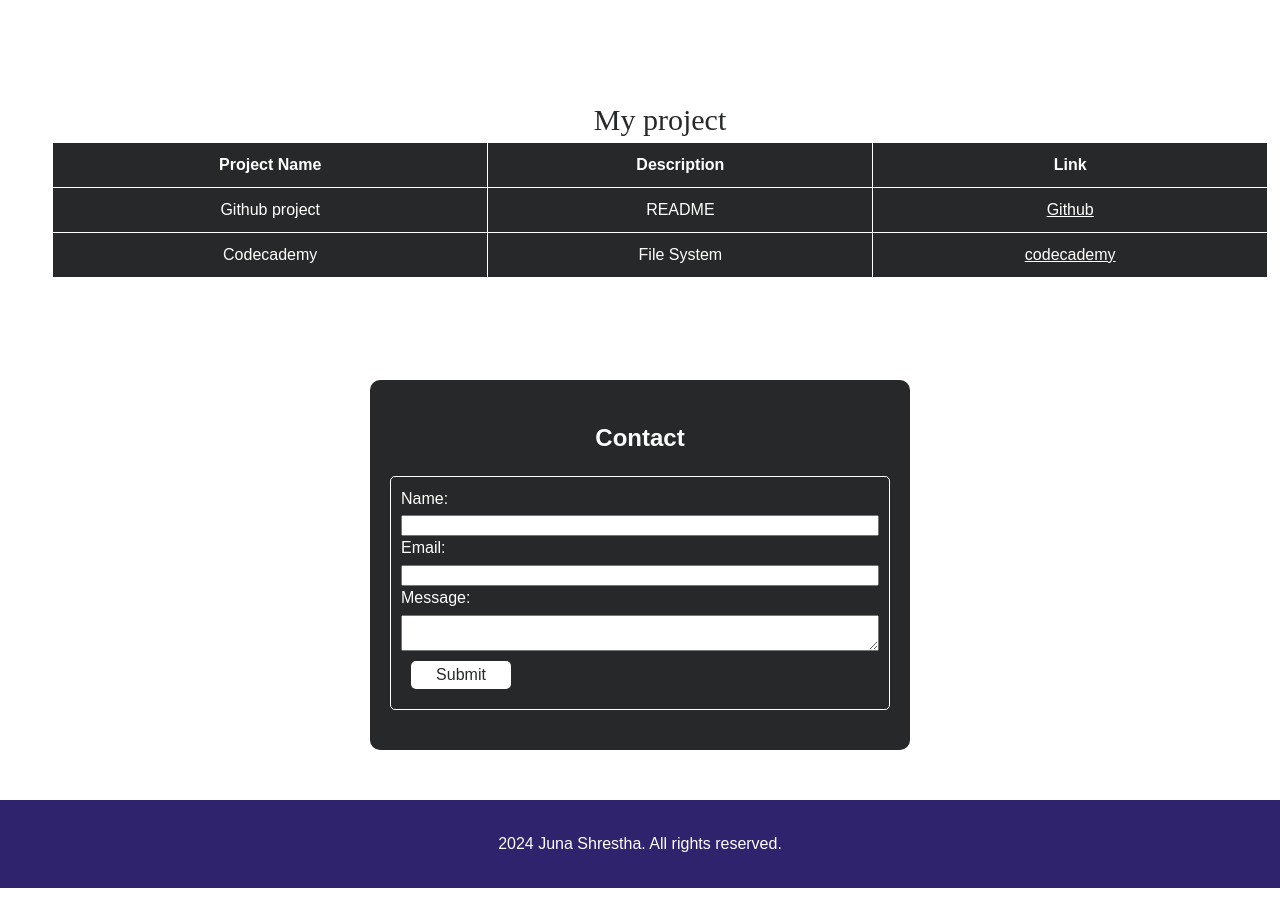
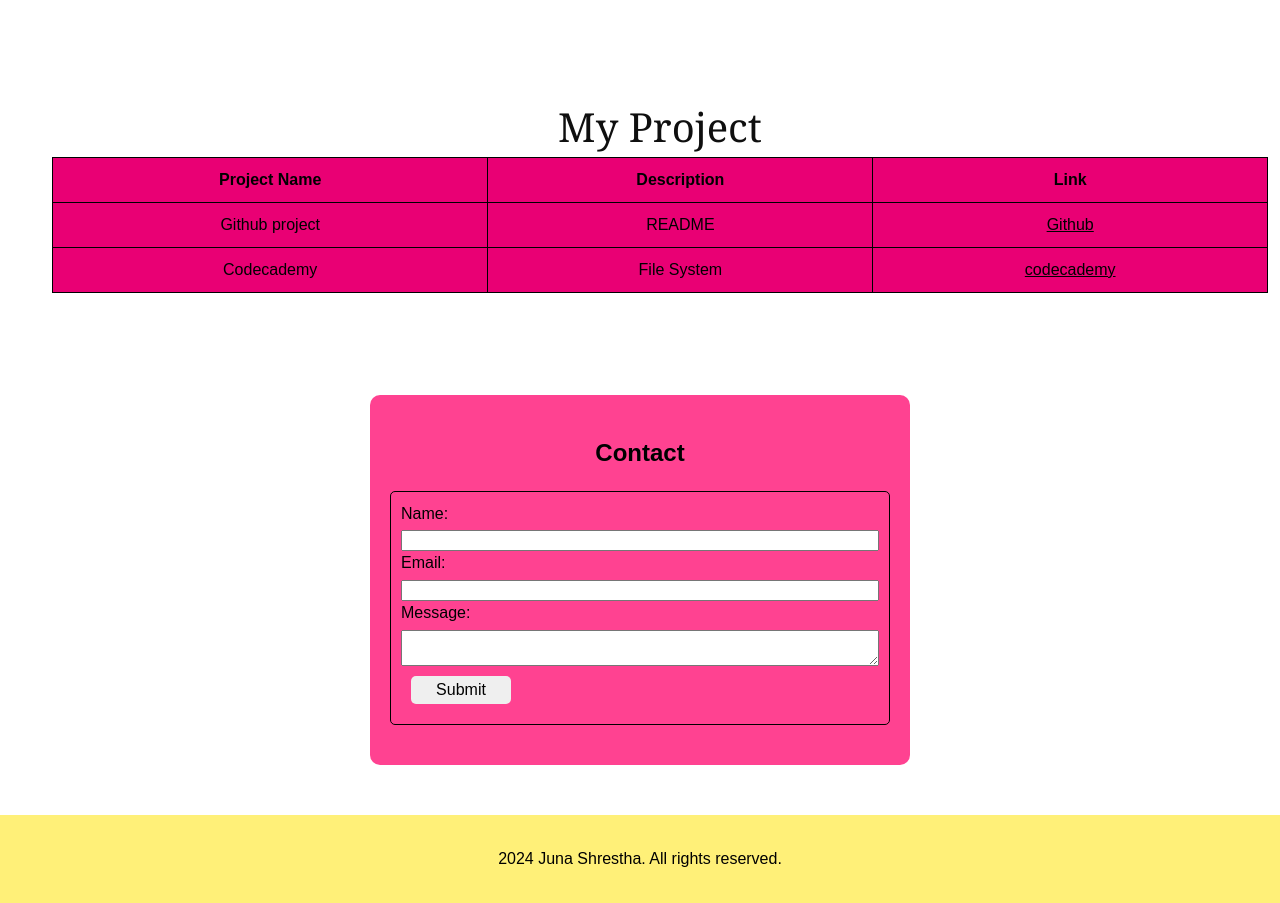
Before and after one commit to junacodes/JavaScript-learning, a plain HTML site: page HTML/app.html in a window 1280 px wide. Shown: the part 493-1396 px from the top of the page. Drawn offline with Linux system fonts and the light colour scheme.

Commit message:
message message

```diff
--- a/HTML/app.html
+++ b/HTML/app.html
@@ -37,7 +37,7 @@
 
     <section id="projcet">
         <table>
-            <caption>My project
+            <caption>My Project
             </caption>
             <thead>
             <tr>
--- a/assets/style/index.css
+++ b/assets/style/index.css
@@ -3,13 +3,13 @@ body{
     margin: 0;
     padding: 0;
     line-height: 1.5;
-    /* background-color: rgba(211, 92, 92, 0.516) */
+    /* background-color: #272829; */
 }
 
 header{
-    background-color: #272829;
+    background-color: #000000;
 
-    color: #fff;
+    color: #dac839;
     padding: 1em 0 ;
     text-align: center;
 }
@@ -25,24 +25,23 @@ nav ul{
 nav ul li {
     display: inline;
     margin: 0  1rem;
-
 }
 
 nav ul li a{
-    color: #fff;
+    color: #FFF078;
     text-decoration: none;
 }
 section{
     padding: 2rem;
 }
 
-/*
-}
-section#about{
-background-color: ;; */
 
 
+/* section#about{
+color: #fff;
 
+
+} */
 
 
 nav img{
@@ -58,28 +57,28 @@ table {
     width: 100%;
     border-collapse: collapse;
     margin-bottom: 2rem;
-    background-color:#272829
+    background-color: #E90074;
     ;
 }
 table caption{
-    color: #272829;
-    font-size: 30px;
-  font-family: 'Times New Roman', Times, serif;
+    color:hsl(0, 0%, 6%) ;
+    font-size: 40px;
+  font-family:Georgia, 'Times New Roman', Times, serif;
 
 }
 table, th , td {
-    border: 1px solid #fff;
+    border: 1px solid  hsl(0, 0%, 0%) ;
     padding: 10px;
     margin: 20px;
     text-align: center;
-    color: #fff;
+    color: hsl(0, 0%, 0%);
 }
 table a{
-    color: #fff;
+    color: #000000;
 }
 footer{
-    background-color: #2E236C;
-    color: #fff;
+    background-color:#FFF078 ;
+    color: #000000;
     text-align: center;
     padding: 1rem 0;
     text-align: center;
@@ -91,7 +90,7 @@ footer{
 section#contact{
     max-width: 500px;
     margin: 50px auto;
-    background-color: #272829;
+    background-color: hsl(335, 100%, 63%);
     padding: 20px;
     border-radius: 10px;
 
@@ -103,7 +102,7 @@ section#about{
 }
 section#contact h2{
     text-align: center;
-    color: #fff;
+    color: hsl(0, 0%, 0%);
 }
 form{
     display: flex;
@@ -113,13 +112,13 @@ form{
 
 form label{
     margin-bottom: 0.3rem;
-    color: #fff;
+    color: hsl(0, 0%, 0%);
 }
 
 form, input form textarea{
     margin-bottom: 20px;
     padding:10px;
-    border: 1px solid #fff;
+    border: 1px solid  hsl(0, 0%, 0%);
     border-radius: 5px;
     font-size: 16px;
 }
@@ -128,8 +127,8 @@ button{
     padding: 5px 10px;
     border: none;
     margin: 10px;
-    background-color: #fff;
-    color: #272829;
+    /* background-color: #; */
+    color: hsl(0, 0%, 0%);
     font-size: 16px;
     border-radius: 5px;
     cursor: pointer;
```
